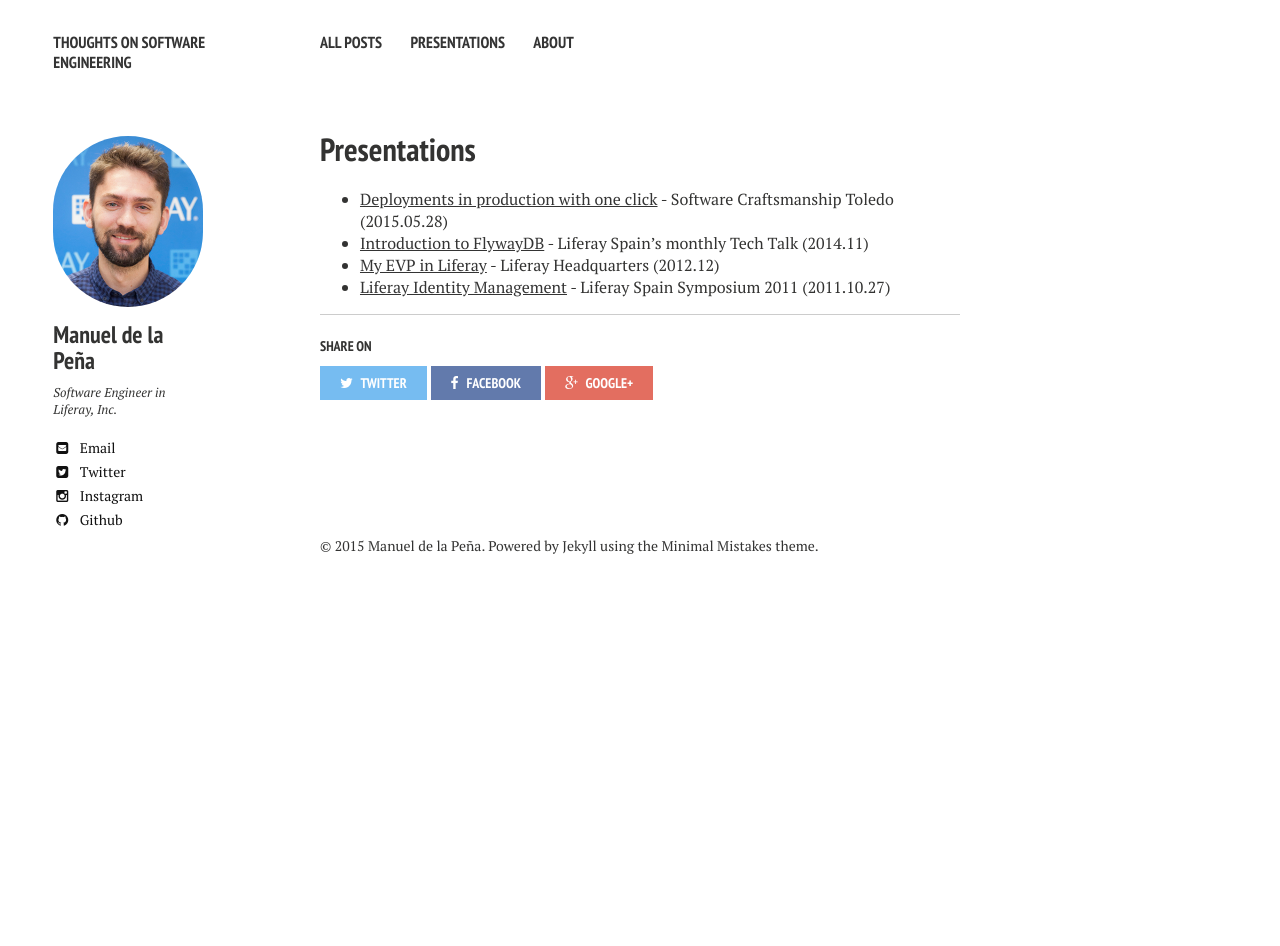
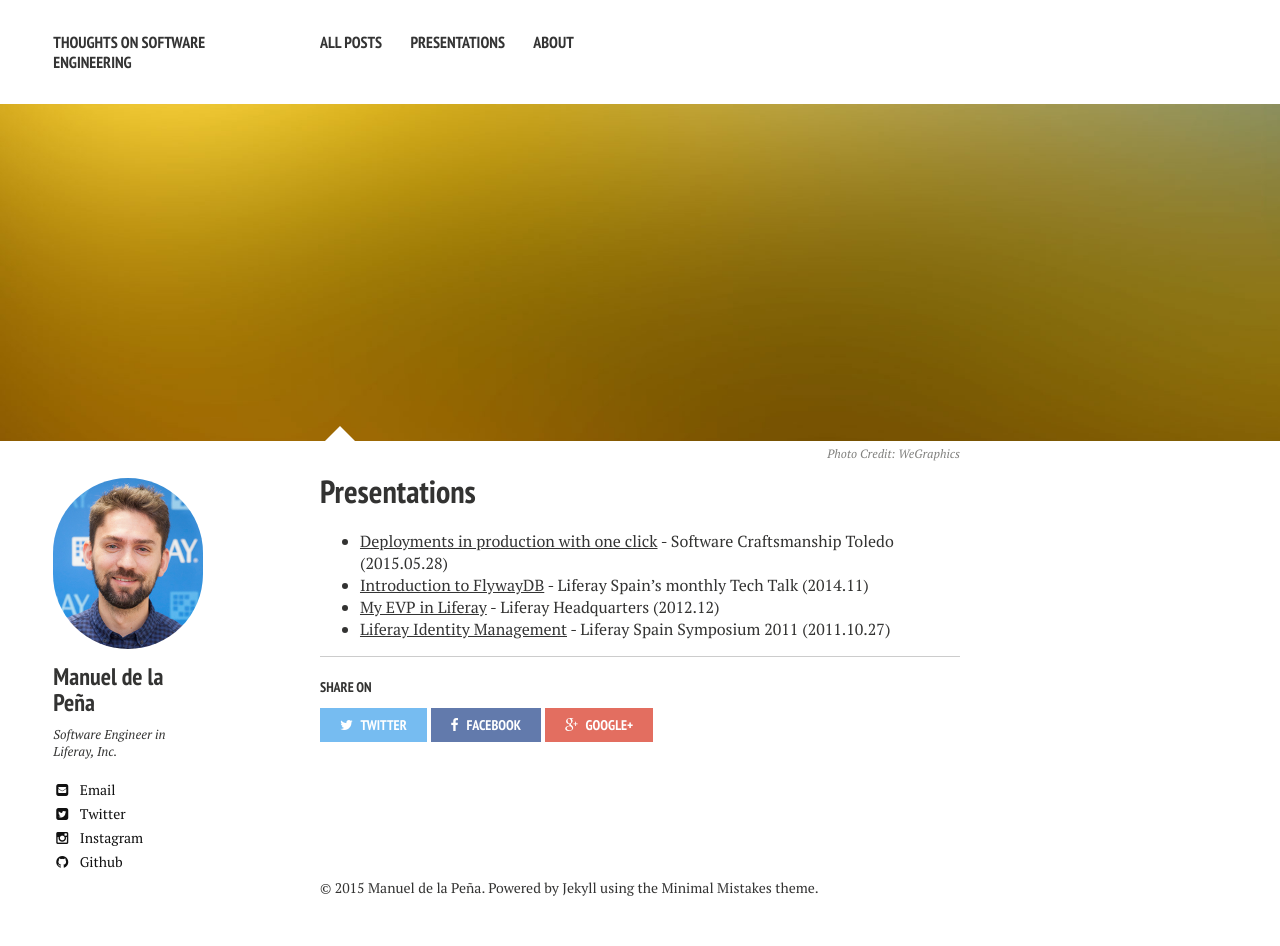
Before and after one commit to mdelapenya/mdelapenya.github.io, a Jekyll site: the page built from presentations/index.md, in a window 1280 px wide. Built offline with Jekyll 4.4.1, drawn with Linux system fonts in a browser that asks for light colours; nearby versions of some CDN libraries; before the commit the page ends 900 px from its top, so only the background shows below that.

Commit message:
Add image header to presentations index

```diff
--- a/presentations/index.md
+++ b/presentations/index.md
@@ -2,6 +2,10 @@
 layout: page
 title: Presentations
 excerpt: "A List of Presentations"
+image:
+  feature: sample-image-6.jpg
+  credit: WeGraphics
+  creditlink: http://wegraphics.net/downloads/free-ultimate-blurred-background-pack/
 ---
 
 - [Deployments in production with one click](http://www.slideshare.net/ManueldelaPeaPea/deployments-in-one-click) - Software Craftsmanship Toledo (2015.05.28)
```
